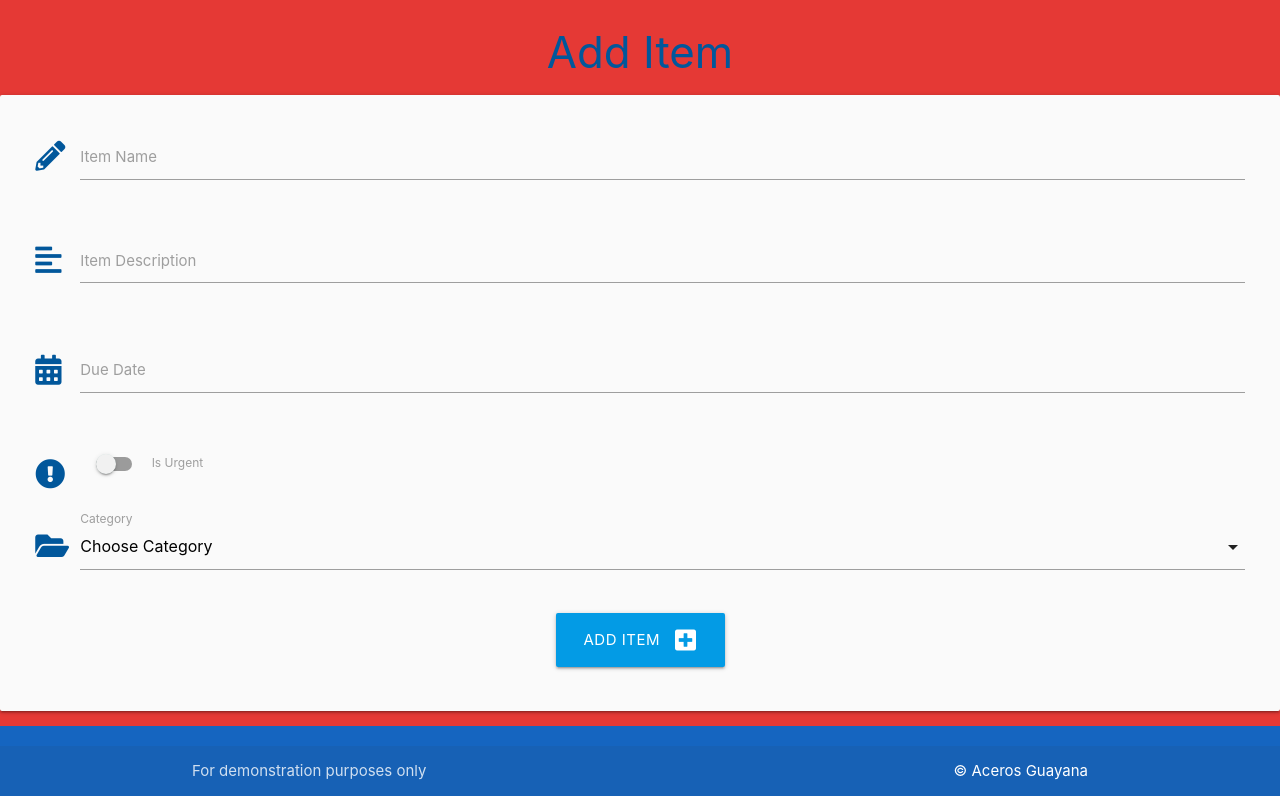
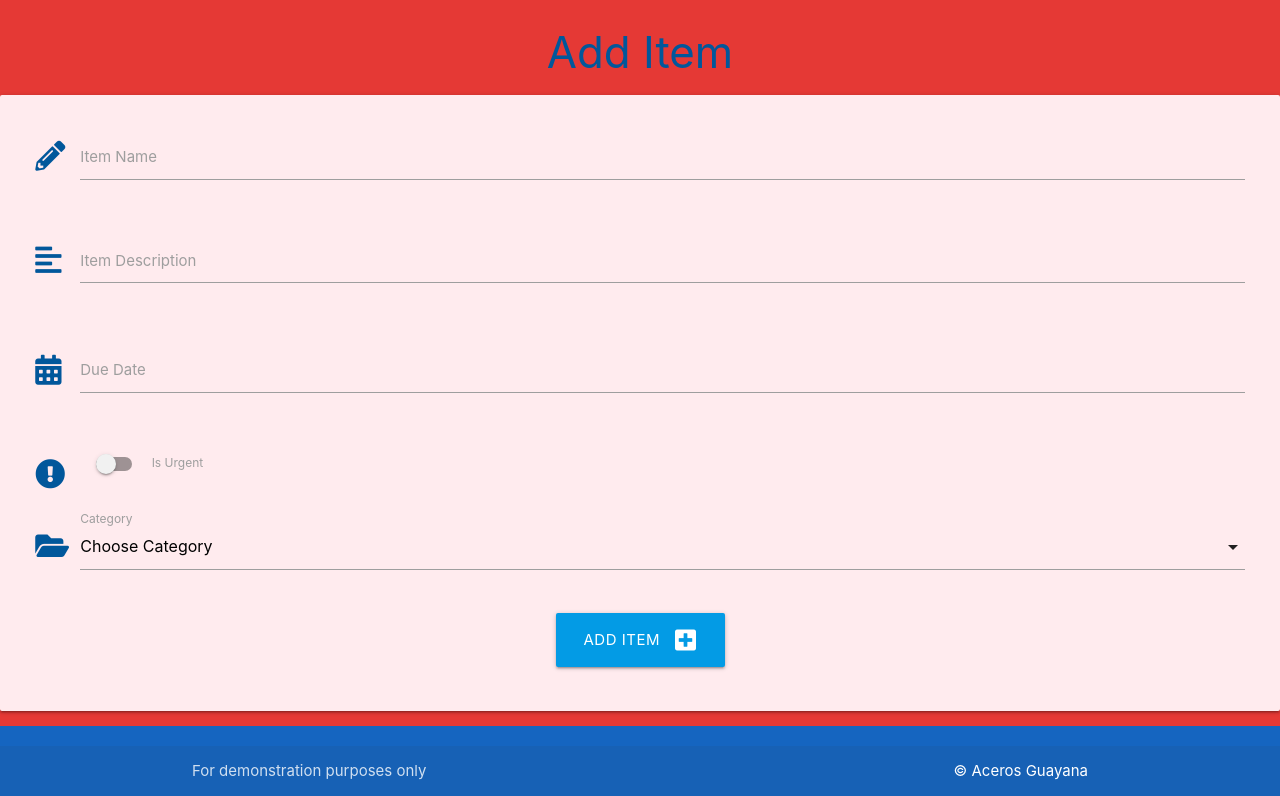
Before and after one commit to Sniffy2019/Hardware-store, a Flask app: page /add_item in a window 1280 px wide. Shown: the part 64-860 px from the top of the page. Run offline with Flask 3, Linux system fonts and the light colour scheme.

Commit message:
add_items

```diff
--- a/hardware/templates/add_item.html
+++ b/hardware/templates/add_item.html
@@ -3,7 +3,7 @@
 
 <h3 class="light-blue-text text-darken-4 center-align">Add Item</h3>
 
-<div class="row card-panel grey lighten-5">
+<div class="row card-panel red lighten-5">
     <form class="col s12" method="POST" action="{{ url_for('add_item') }}">
         <!-- item name -->
         <div class="row">
@@ -14,7 +14,7 @@
                 <label for="item_name">Item Name</label>
             </div>
         </div>
-        <!-- task description -->
+        <!-- item description -->
         <div class="row">
             <div class="input-field col s12">
                 <i class="fas fa-align-left prefix light-blue-text text-darken-4"></i>
```
